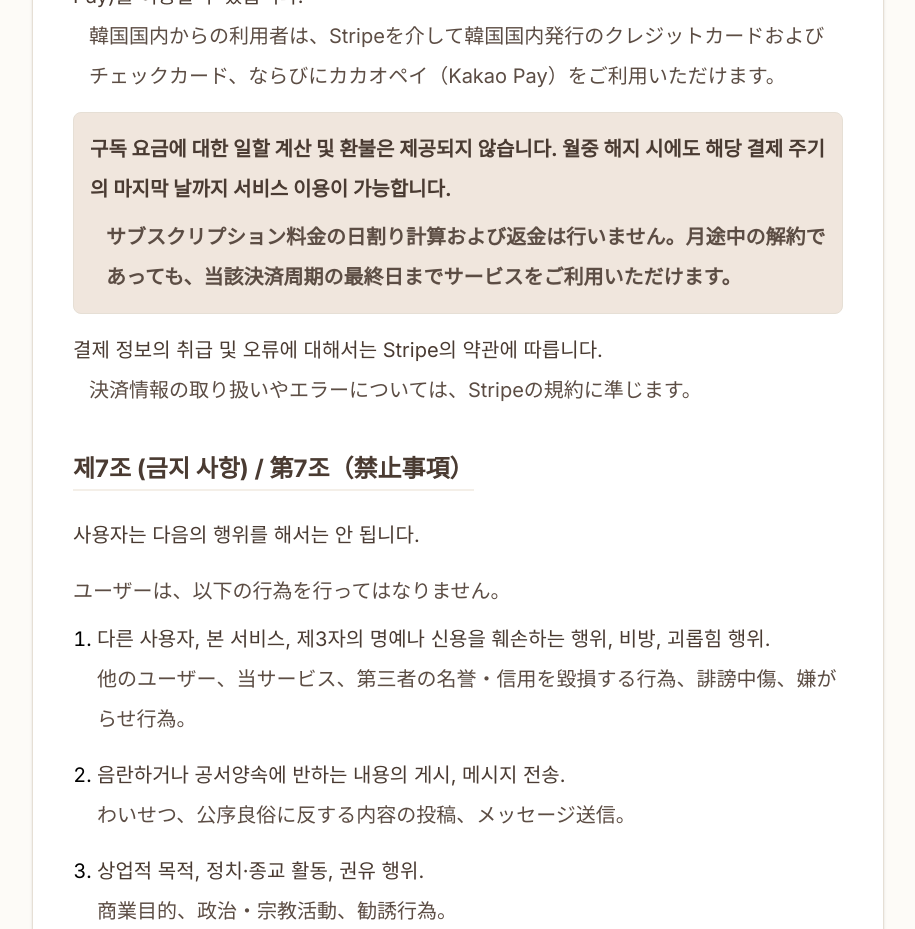
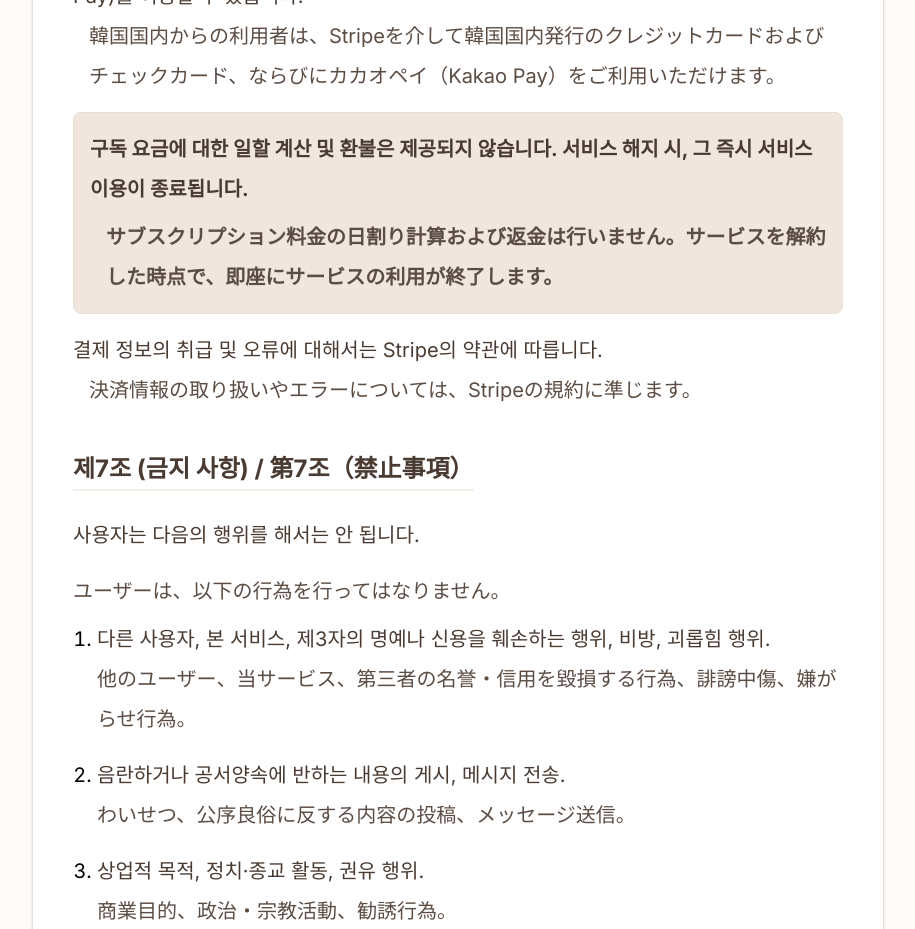
Before and after one commit to pen-pal-mvp/sun-cafe, a Next.js app: page /terms in a window 1280 px wide. Shown: the part 4780-5709 px from the top of the page, without its empty margins (182-1097 px from the left). Built offline with nearby package versions, Linux system fonts and the light colour scheme; no server answers.

Commit message:
Update terms and letter lock logic safely

```diff
--- a/src/app/terms/page.tsx
+++ b/src/app/terms/page.tsx
@@ -242,7 +242,6 @@ export default function Terms() {
                     <br/>・手紙の翻訳機能の利用は、1日につき最大10回までとなります。
                     <br/>・送受信された手紙のデータは、送信日から300日経過後に自動的に削除されます。
                   </p>
-                  {/* 💡 ここに温かみのある念押しの文章を追加したわ！ */}
                   <div className="mt-5 pt-4 border-t border-[#e6dfd5]">
                     <p className="text-[#4a3b32] font-semibold">
                       제한된 횟수와 시간 속에서 나누는 이야기이기에, 한 통의 편지가 더욱 진심으로 다가간다고 저희는 믿습니다. 따라서 위와 같은 횟수 제한 및 300일 후 자동 삭제 규정은 어떠한 경우에도 예외 없이 적용되는 점, 따뜻한 마음으로 양해해 주시길 부탁드립니다.
@@ -288,10 +287,13 @@ export default function Terms() {
                   <p className="text-[#4a3b32]">한국 내 사용자는 Stripe를 통해 한국 국내 발행 신용카드, 체크카드 및 카카오페이(Kakao Pay)를 이용할 수 있습니다.</p>
                   <p className="text-[#5c4d44] ml-4">韓国国内からの利用者は、Stripeを介して韓国国内発行のクレジットカードおよびチェックカード、ならびにカカオペイ（Kakao Pay）をご利用いただけます。</p>
                 </div>
+
+                {/* 💡 訂正: 日割り計算なし＆解約時即サービス終了の条項 */}
                 <div className="bg-[#f0e6dd] p-4 border border-[#e6dfd5] rounded-lg mt-4">
-                  <p className="text-[#4a3b32] font-bold">구독 요금에 대한 일할 계산 및 환불은 제공되지 않습니다. 월중 해지 시에도 해당 결제 주기의 마지막 날까지 서비스 이용이 가능합니다.</p>
-                  <p className="text-[#5c4d44] ml-4 mt-2 font-bold">サブスクリプション料金の日割り計算および返金は行いません。月途中の解約であっても、当該決済周期の最終日までサービスをご利用いただけます。</p>
+                  <p className="text-[#4a3b32] font-bold">구독 요금에 대한 일할 계산 및 환불은 제공되지 않습니다. 서비스 해지 시, 그 즉시 서비스 이용이 종료됩니다.</p>
+                  <p className="text-[#5c4d44] ml-4 mt-2 font-bold">サブスクリプション料金の日割り計算および返金は行いません。サービスを解約した時点で、即座にサービスの利用が終了します。</p>
                 </div>
+
                 <div>
                   <p className="text-[#4a3b32]">결제 정보의 취급 및 오류에 대해서는 Stripe의 약관에 따릅니다.</p>
                   <p className="text-[#5c4d44] ml-4">決済情報の取り扱いやエラーについては、Stripeの規約に準じます。</p>
```
Also changed, not shown: 2 other files (tests, documents, lock files or other folders).
